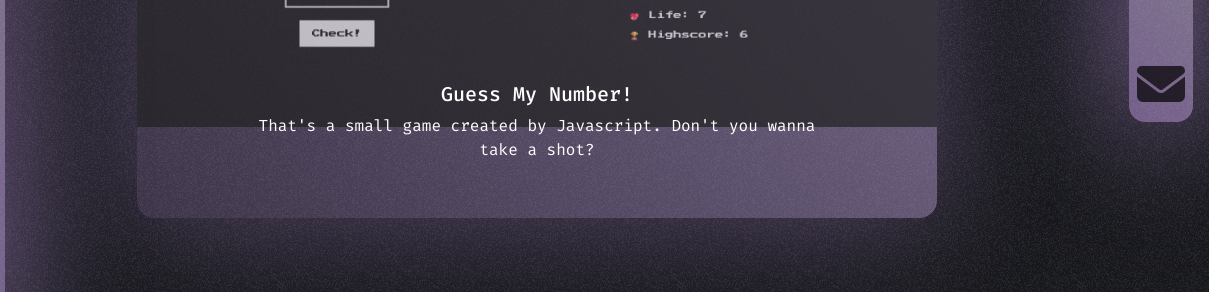
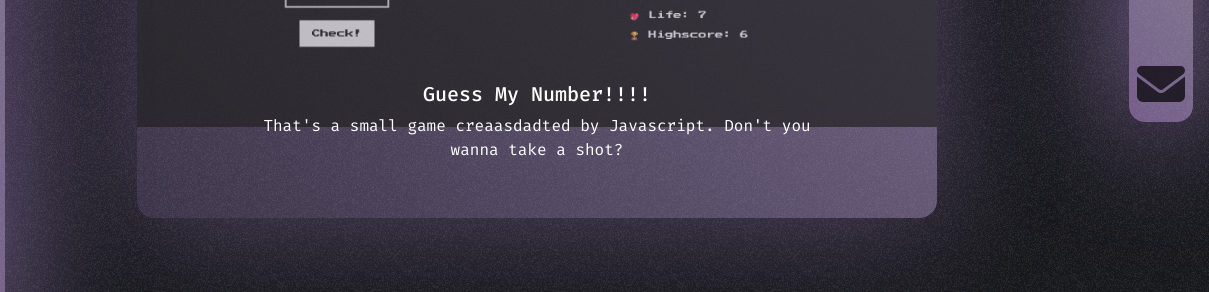
Before and after one commit to salamandersenp/portfolio, a plain HTML site: page projects.html in a window 1280 px wide. Shown: the part 422-714 px from the top of the page, 71-1280 px from the left. Drawn offline with nearby package versions, Linux system fonts and the light colour scheme.

Commit message:
Update projects.html

```diff
--- a/projects.html
+++ b/projects.html
@@ -31,8 +31,8 @@
                 <img id="slider-1" src="./images/Screenshot 2023-11-22 at 13-25-31 Guess My Number!.png" class="w-100" alt="..." />
               </a>
               <div class="carousel-caption d-md-block">
-                <h5>Guess My Number!</h5>
-                <p>That's a small game created by Javascript. Don't you wanna take a shot?</p>
+                <h5>Guess My Number!!!!</h5>
+                <p>That's a small game creaasdadted by Javascript. Don't you wanna take a shot?</p>
               </div>
             </div>
             <div class="carousel-item" data-bs-interval="1000">
```
